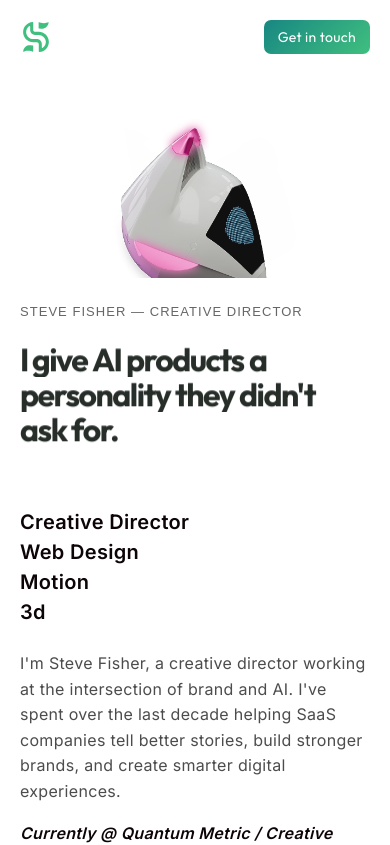
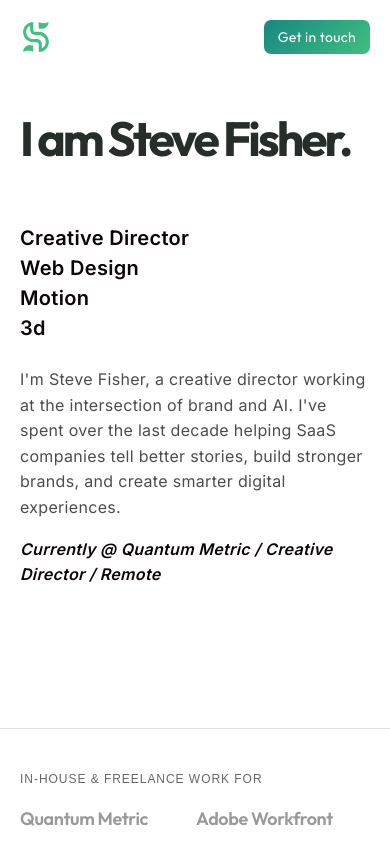
Before and after one commit to NotSteveo/iamstevefisher, a Next.js app: page / in a window 390 px wide. Shown: the top 845 px of the page. Built offline with nearby package versions, Linux system fonts and the light colour scheme; a web font is replaced by a local one.

Commit message:
Revert "Redesign homepage hero: positioning-first headline + GSAP"
This reverts commit 8e0611803e6c10b18bc4e4bf01de5b87f02c9ce0.

```diff
--- a/app/page.module.css
+++ b/app/page.module.css
@@ -1,42 +1,14 @@
 .hero {
   padding-top: 40px;
-}
-
-.heroTop {
-  display: flex;
-  align-items: center;
-  justify-content: space-between;
-  gap: 40px;
-}
-
-.heroCopy {
-  max-width: 640px;
-}
-
-.kicker {
-  font-family: var(--font-mono);
-  font-size: 13px;
-  text-transform: uppercase;
-  letter-spacing: 0.08em;
-  color: var(--black-600);
-  margin-bottom: 20px;
 }
 
 .headline {
   font-family: var(--font-display);
   font-weight: 700;
-  font-size: clamp(32px, 5vw, 56px);
-  line-height: 1.1;
-  letter-spacing: -1.5px;
+  font-size: clamp(48px, 9.5vw, 112px);
+  line-height: 1.02;
+  letter-spacing: -3px;
   color: var(--hero-ink);
-}
-
-@media (max-width: 900px) {
-  .heroTop {
-    flex-direction: column-reverse;
-    align-items: flex-start;
-    gap: 24px;
-  }
 }
 
 .heroBottom {
--- a/app/page.tsx
+++ b/app/page.tsx
@@ -2,8 +2,7 @@ import { home, type WorkCard as WorkCardType } from "@/lib/content";
 import WorkCard from "@/components/WorkCard";
 import LogoStrip from "@/components/LogoStrip";
 import ContactSection from "@/components/ContactSection";
-import HeroHeadline from "@/components/HeroHeadline";
-import HeroVisual from "@/components/HeroVisual";
+import RevealText from "@/components/RevealText";
 import styles from "./page.module.css";
 
 // Curated order for the homepage: strongest / most on-brand work first,
@@ -34,13 +33,9 @@ const CURATED_ORDER = [
   },
 ];
 
-// Draft positioning headline — ties directly to Felix AI, the project
-// featured right beside it. Swap freely; this is a placeholder pending sign-off.
-const HERO_HEADLINE = "I give AI products a personality they didn't ask for.";
-
 export default function Home() {
   const heroText = home.sections.find((s) => s.type === "hero")?.text as string[];
-  const [, role1, role2, role3, role4, bio, current] = heroText;
+  const [headline, role1, role2, role3, role4, bio, current] = heroText;
   const featured = home.sections.find((s) => s.type === "featured work");
   const projectsByHref = new Map((featured?.projects ?? []).map((p) => [p.href, p]));
 
@@ -53,13 +48,9 @@ export default function Home() {
     <main>
       <section className={styles.hero}>
         <div className="wrap">
-          <div className={styles.heroTop}>
-            <div className={styles.heroCopy}>
-              <p className={styles.kicker}>Steve Fisher — Creative Director</p>
-              <HeroHeadline text={HERO_HEADLINE} className={styles.headline} />
-            </div>
-            <HeroVisual />
-          </div>
+          <RevealText as="h1" className={styles.headline}>
+            {headline}
+          </RevealText>
 
           <div className={styles.heroBottom}>
             <p className={styles.roles}>
--- a/components/HeroHeadline.module.css
+++ /dev/null
@@ -1,14 +0,0 @@
-.headline {
-  margin: 0;
-}
-
-.mask {
-  display: inline-block;
-  overflow: hidden;
-  vertical-align: top;
-}
-
-.word {
-  display: inline-block;
-  will-change: transform;
-}
--- a/components/HeroHeadline.tsx
+++ /dev/null
@@ -1,33 +0,0 @@
-"use client";
-
-import { useEffect, useRef } from "react";
-import gsap from "gsap";
-import styles from "./HeroHeadline.module.css";
-
-export default function HeroHeadline({ text, className = "" }: { text: string; className?: string }) {
-  const ref = useRef<HTMLHeadingElement | null>(null);
-
-  useEffect(() => {
-    const el = ref.current;
-    if (!el) return;
-    const words = el.querySelectorAll<HTMLElement>("[data-word]");
-    gsap.fromTo(
-      words,
-      { yPercent: 110 },
-      { yPercent: 0, duration: 0.9, ease: "power3.out", stagger: 0.045, delay: 0.15 }
-    );
-  }, []);
-
-  return (
-    <h1 ref={ref} className={`${styles.headline} ${className}`}>
-      {text.split(" ").map((word, i) => (
-        <span key={i} className={styles.mask}>
-          <span data-word className={styles.word}>
-            {word}
-            {i < text.split(" ").length - 1 ? " " : ""}
-          </span>
-        </span>
-      ))}
-    </h1>
-  );
-}
--- a/components/HeroVisual.module.css
+++ /dev/null
@@ -1,19 +0,0 @@
-.visual {
-  position: relative;
-  width: 100%;
-  max-width: 480px;
-  aspect-ratio: 642 / 300;
-  margin-left: auto;
-  overflow: hidden;
-}
-
-.frame {
-  position: absolute;
-  inset: 0;
-}
-
-.frame img {
-  object-fit: cover;
-  /* source renders crop out a caption label baked into the bottom of each image */
-  object-position: top;
-}
--- a/components/HeroVisual.tsx
+++ /dev/null
@@ -1,59 +0,0 @@
-"use client";
-
-import { useEffect, useRef } from "react";
-import Image from "next/image";
-import gsap from "gsap";
-import styles from "./HeroVisual.module.css";
-
-// Clean, unbranded product-render angles of the Felix AI mascot Steve
-// designed for Quantum Metric. No client wordmark visible in these three.
-const ANGLES = [
-  "/images/67ff22e2b1a6c242aa45570f_felix_angle_5.jpg", // facing
-  "/images/67ff22e2cc4887836c71047e_felix_angle_4.jpg", // angle
-  "/images/67ff22e248e223bb30b2adb8_felix_angle_3.jpg", // side
-];
-
-export default function HeroVisual() {
-  const containerRef = useRef<HTMLDivElement | null>(null);
-
-  useEffect(() => {
-    const container = containerRef.current;
-    if (!container) return;
-
-    const frames = Array.from(container.querySelectorAll<HTMLElement>("[data-frame]"));
-    if (frames.length === 0) return;
-
-    gsap.set(frames, { autoAlpha: 0 });
-    gsap.set(frames[0], { autoAlpha: 1 });
-
-    const tl = gsap.timeline({ repeat: -1, defaults: { duration: 1.1, ease: "power2.inOut" } });
-    frames.forEach((frame, i) => {
-      const next = frames[(i + 1) % frames.length];
-      tl.to(frame, { autoAlpha: 0 }, `+=2.2`).to(next, { autoAlpha: 1 }, "<");
-    });
-
-    // gentle idle float, independent of the crossfade
-    gsap.to(container, {
-      y: 14,
-      duration: 3.2,
-      ease: "sine.inOut",
-      repeat: -1,
-      yoyo: true,
-    });
-
-    return () => {
-      tl.kill();
-      gsap.killTweensOf(container);
-    };
-  }, []);
-
-  return (
-    <div ref={containerRef} className={styles.visual} aria-hidden>
-      {ANGLES.map((src) => (
-        <div key={src} data-frame className={styles.frame}>
-          <Image src={src} alt="" fill sizes="(max-width: 900px) 60vw, 480px" priority />
-        </div>
-      ))}
-    </div>
-  );
-}
--- a/package.json
+++ b/package.json
@@ -9,7 +9,6 @@
     "lint": "eslint"
   },
   "dependencies": {
-    "gsap": "^3.15.0",
     "next": "16.3.5",
     "react": "19.2.8",
     "react-dom": "19.2.8"
```
Also changed, not shown: 1 other file (tests, documents, lock files or other folders).
